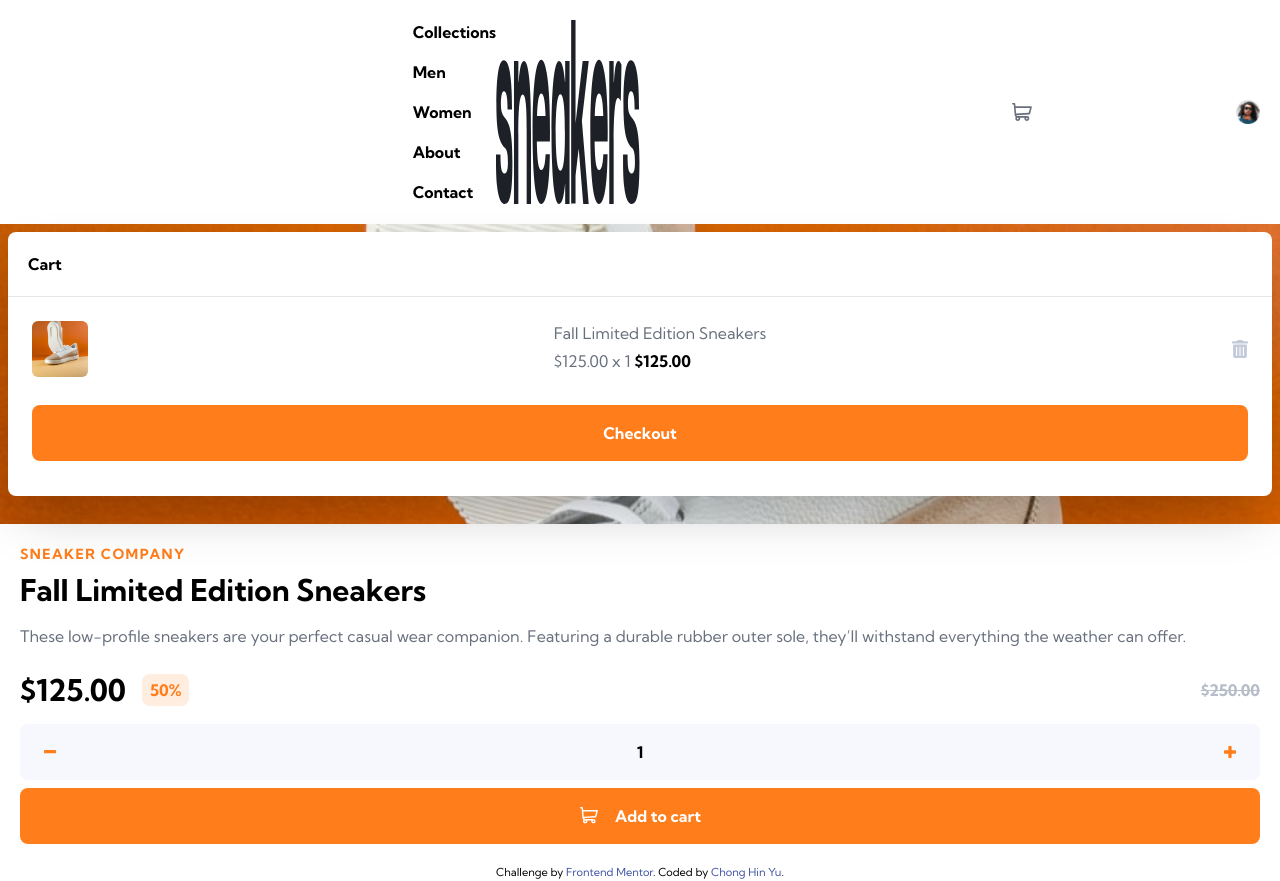
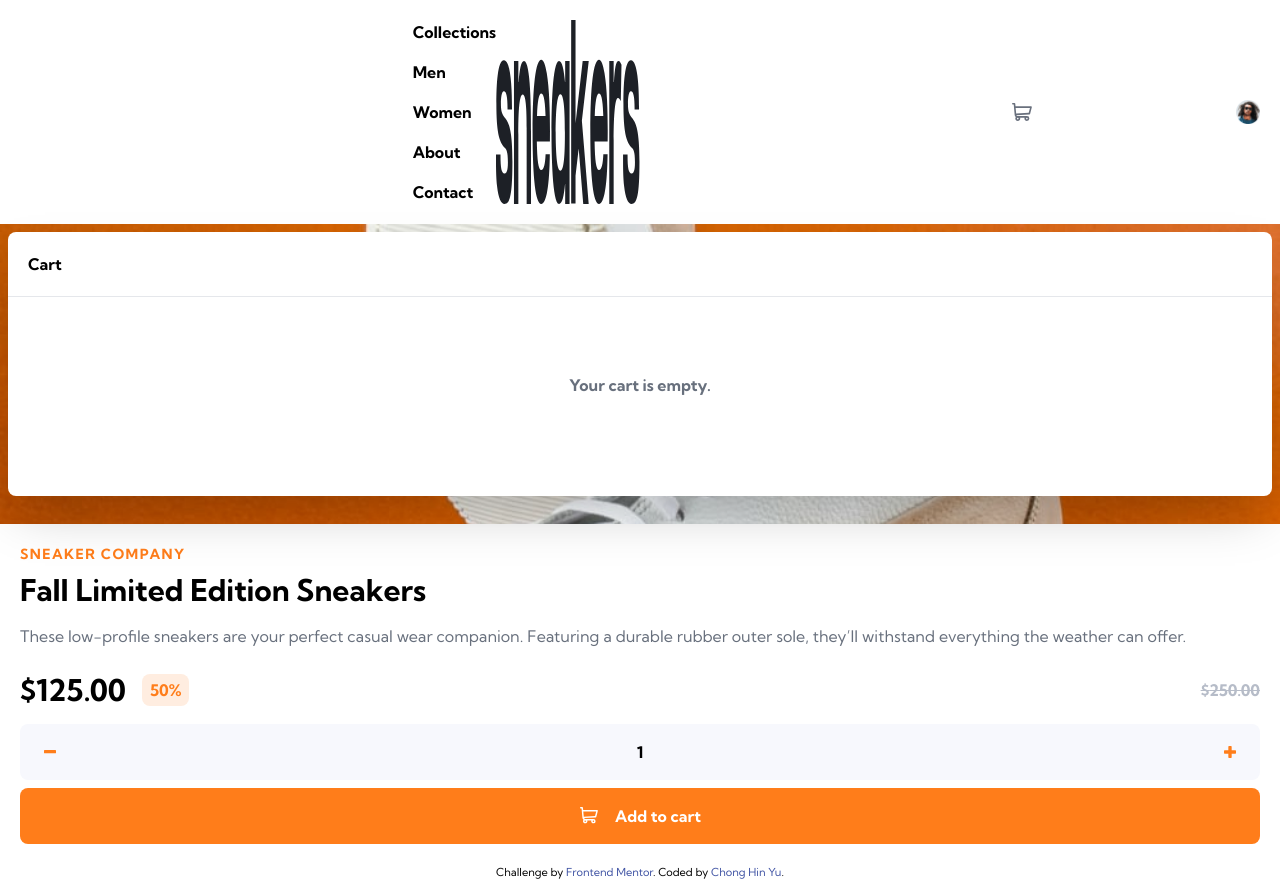
Before and after one commit to Hin274/ecommerce-product-page-main, a React (Vite) app: page / in a window 1280 px wide. Both pictures are taken after a click on the button 1022 px from the left and 112 px from the top of the page. Built offline with nearby package versions, Linux system fonts and the light colour scheme.

Commit message:
Add cart items to local storage

```diff
--- a/src/App.jsx
+++ b/src/App.jsx
@@ -16,28 +16,7 @@ function App() {
     <main>
     <ProductPage isCartOpen={isCartOpen}/>
     </main>
-
-      {/* Collections
-      Men
-      Women
-      About
-      Contact
-
-      Sneaker Company
-
-      Fall Limited Edition Sneakers
-
-      These low-profile sneakers are your perfect casual wear companion. Featuring a
-      durable rubber outer sole, they’ll withstand everything the weather can offer.
-
-      $125.00
-      50%
-      $250.00
-
-      0
-      Add to cart */}
-
-      <div className="attribution">
+        <div className="attribution">
         Challenge by <a href="https://www.frontendmentor.io?ref=challenge" target="_blank" rel="noreferrer">Frontend Mentor</a>.
         Coded by <a href="https://www.frontendmentor.io/profile/Hin274">Chong Hin Yu</a>.
       </div>
--- a/src/components/Cart.jsx
+++ b/src/components/Cart.jsx
@@ -1,30 +1,28 @@
 /* eslint-disable react/prop-types */
-import { useState } from "react"
 
-const Cart = ({ productName, newPrice, quantity }) => {
+const Cart = ({ cart, hasCartItems }) => {
 
-    const [isEmpty, setIsEmpty] = useState(false)
-    const total = newPrice * quantity
+    const total = cart.finalPrice * cart.quantity
 
     return (
         <>
             <div className="bg-main-white rounded-lg absolute z-50 left-2 top-2 right-2 bottom-7 shadow-2xl">
                 <h1 className="font-bold p-5">Cart</h1>
                 <hr></hr>
-                {isEmpty ?
-                    <div className="flex justify-center items-center h-44">
-                        <p className="text-dark-grayish-blue font-bold text-center">Your cart is empty.</p>
-                    </div> :
+                {hasCartItems ?
                     <div className="flex flex-col m-6 gap-7">
                         <div className="flex justify-between">
                             <img src="./images/image-product-1-thumbnail.jpg" className="rounded-md w-14 h-14" />
                             <div className="flex flex-col gap-1">
-                                <p className="text-dark-grayish-blue">{productName}</p>
-                                <p className="text-dark-grayish-blue">${newPrice.toFixed(2)} x {quantity} <span className="font-bold text-main-black">${total.toFixed(2)}</span></p>
+                                <p className="text-dark-grayish-blue">{cart.productName}</p>
+                                <p className="text-dark-grayish-blue">${cart.finalPrice.toFixed(2)} x {cart.quantity} <span className="font-bold text-main-black">${total.toFixed(2)}</span></p>
                             </div>
                             <button aria-label="Remove item"><img className="w-4" src="./images/icon-delete.svg" /></button>
                         </div>
                         <button className="rounded-lg bg-main-orange text-main-white p-4 font-bold">Checkout</button>
+                    </div> :
+                    <div className="flex justify-center items-center h-44">
+                        <p className="text-dark-grayish-blue font-bold text-center">Your cart is empty.</p>
                     </div>
                 }
             </div>
--- a/src/components/ProductPage.jsx
+++ b/src/components/ProductPage.jsx
@@ -1,9 +1,19 @@
 /* eslint-disable react/prop-types */
 import Carousel from "./Carousel";
-import { useState } from "react";
+import { useEffect, useState } from "react";
 import Cart from "./Cart";
 
-const ProductPage = ({isCartOpen}) => {
+const ProductPage = ({ isCartOpen }) => {
+
+    const [cart, setCart] = useState(JSON.parse(localStorage.getItem('cart')) || [])
+    const [hasCartItems, setHasCartItems] = useState(JSON.parse(localStorage.getItem('cartState')) || false)
+
+
+    useEffect(() => {
+        localStorage.setItem('cart', JSON.stringify(cart));
+        localStorage.setItem('cartState', JSON.stringify(hasCartItems));
+    }, [cart, hasCartItems]);
+
 
     const images = [
         "../images/image-product-1.jpg",
@@ -15,32 +25,39 @@ const ProductPage = ({isCartOpen}) => {
     const productName = "Fall Limited Edition Sneakers"
     const originalPrice = 250
     let discount = 0.5
-    const newPrice = originalPrice * discount
+    const finalPrice = originalPrice * discount
 
     const [quantity, setQuantity] = useState(1)
 
 
     const decreaseQuantity = () => {
-        if (quantity > 1  && isCartOpen === false ) {
+        if (quantity > 1 && isCartOpen === false) {
             setQuantity(quantity - 1)
         }
     }
 
     const increaseQuantity = () => {
-        if(isCartOpen === false){
-
+        if (isCartOpen === false) {
             setQuantity(quantity + 1)
         }
     }
 
 
+    const addToCart = () => {
+        setCart({ productName, quantity, finalPrice: finalPrice })
+        setHasCartItems(true)
+    }
+
+
+    console.log(hasCartItems)
+
     return (
         <>
             <div className="relative">
-            {
+                {
 
-                isCartOpen && <Cart productName={productName} newPrice={newPrice} quantity={quantity}/>
-            }
+                    isCartOpen && <Cart cart={cart} hasCartItems={hasCartItems} />
+                }
                 <Carousel images={images} />
             </div>
             <div className="flex flex-col m-5 gap-2">
@@ -50,7 +67,7 @@ const ProductPage = ({isCartOpen}) => {
                     durable rubber outer sole, they’ll withstand everything the weather can offer.</p>
                 <div className="flex justify-between items-center my-2">
                     <div className="flex gap-4 items-center">
-                        <p className="font-bold text-3xl">${newPrice.toFixed(2)}</p>
+                        <p className="font-bold text-3xl">${finalPrice.toFixed(2)}</p>
                         <p className="font-bold text-main-orange rounded-lg py-1 px-2 bg-pale-orange">{discount * 100}%</p>
                     </div>
                     <p className="font-bold text-grayish-blue line-through">${originalPrice.toFixed(2)}</p>
@@ -60,7 +77,7 @@ const ProductPage = ({isCartOpen}) => {
                     <p className="font-bold">{quantity}</p>
                     <button aria-label="Increase quantity" onClick={increaseQuantity}><img src="../images/icon-plus.svg" alt="plus-icon" /></button>
                 </div>
-                <button className="flex justify-center items-center bg-main-orange rounded-lg p-4 text-main-white font-bold gap-4"><svg width="20" height="18" className="fill-main-white" viewBox="0 0 22 22"><path d="M20.925 3.641H3.863L3.61.816A.896.896 0 0 0 2.717 0H.897a.896.896 0 1 0 0 1.792h1l1.031 11.483c.073.828.52 1.726 1.291 2.336C2.83 17.385 4.099 20 6.359 20c1.875 0 3.197-1.87 2.554-3.642h4.905c-.642 1.77.677 3.642 2.555 3.642a2.72 2.72 0 0 0 2.717-2.717 2.72 2.72 0 0 0-2.717-2.717H6.365c-.681 0-1.274-.41-1.53-1.009l14.321-.842a.896.896 0 0 0 .817-.677l1.821-7.283a.897.897 0 0 0-.87-1.114ZM6.358 18.208a.926.926 0 0 1 0-1.85.926.926 0 0 1 0 1.85Zm10.015 0a.926.926 0 0 1 0-1.85.926.926 0 0 1 0 1.85Zm2.021-7.243-13.8.81-.57-6.341h15.753l-1.383 5.53Z" /></svg>Add to cart</button>
+                <button onClick={addToCart} className="flex justify-center items-center bg-main-orange rounded-lg p-4 text-main-white font-bold gap-4"><svg width="20" height="18" className="fill-main-white" viewBox="0 0 22 22"><path d="M20.925 3.641H3.863L3.61.816A.896.896 0 0 0 2.717 0H.897a.896.896 0 1 0 0 1.792h1l1.031 11.483c.073.828.52 1.726 1.291 2.336C2.83 17.385 4.099 20 6.359 20c1.875 0 3.197-1.87 2.554-3.642h4.905c-.642 1.77.677 3.642 2.555 3.642a2.72 2.72 0 0 0 2.717-2.717 2.72 2.72 0 0 0-2.717-2.717H6.365c-.681 0-1.274-.41-1.53-1.009l14.321-.842a.896.896 0 0 0 .817-.677l1.821-7.283a.897.897 0 0 0-.87-1.114ZM6.358 18.208a.926.926 0 0 1 0-1.85.926.926 0 0 1 0 1.85Zm10.015 0a.926.926 0 0 1 0-1.85.926.926 0 0 1 0 1.85Zm2.021-7.243-13.8.81-.57-6.341h15.753l-1.383 5.53Z" /></svg>Add to cart</button>
             </div>
         </>
     );
```
